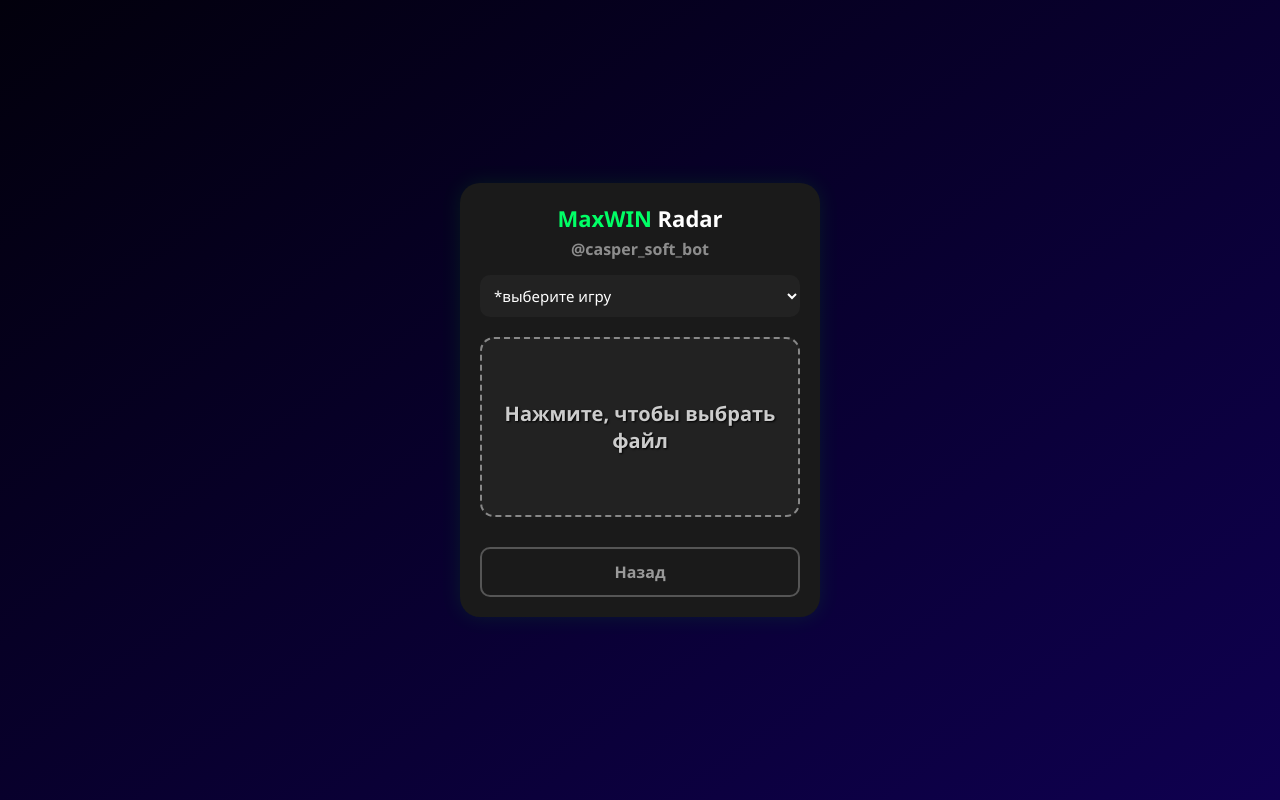
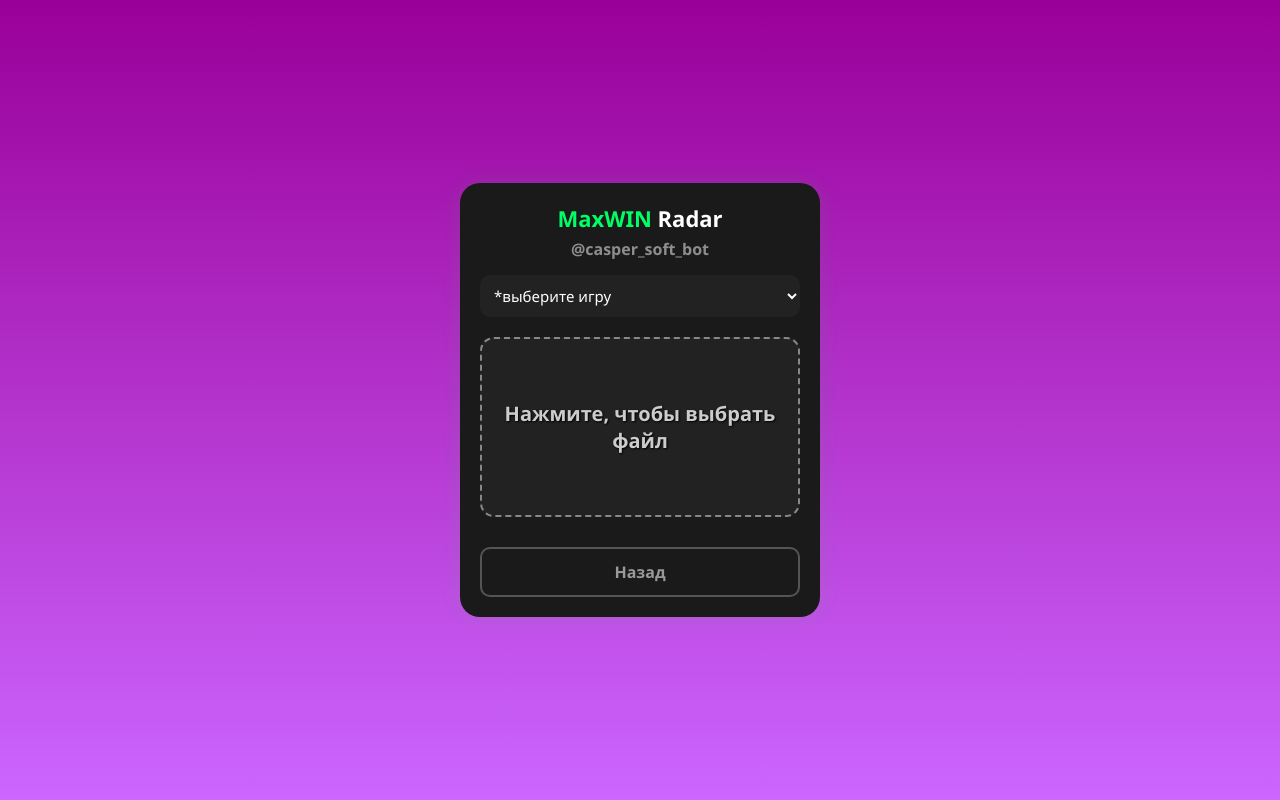
Before and after one commit to casperwinner/sltdm, a plain HTML site: page index.html in a window 1280 px wide. Drawn offline with Linux system fonts and the light colour scheme.

Commit message:
Update index.html

```diff
--- a/index.html
+++ b/index.html
@@ -6,7 +6,7 @@
   <title>Casper Soft</title>
   <style>
     * { box-sizing: border-box; margin: 0; padding: 0; font-family: 'Segoe UI', sans-serif; }
-    body {  background: linear-gradient(145deg, #02000c 0%, #0f0050 100%); color: #fff; padding: 20px; display: flex; justify-content: center; align-items: center; min-height: 100vh; }
+    body {  background: linear-gradient(to bottom, #990099 0%, #cc66ff 100%); color: #fff; padding: 20px; display: flex; justify-content: center; align-items: center; min-height: 100vh; }
     .container { width: 360px; background: #1a1a1a; border-radius: 20px; padding: 20px; box-shadow: 0 0 20px rgba(0,255,0,0.1); text-align: center; }
     h1 { font-size: 22px; margin-bottom: 5px; }
     .highlight { color: #00ff66; }
```
